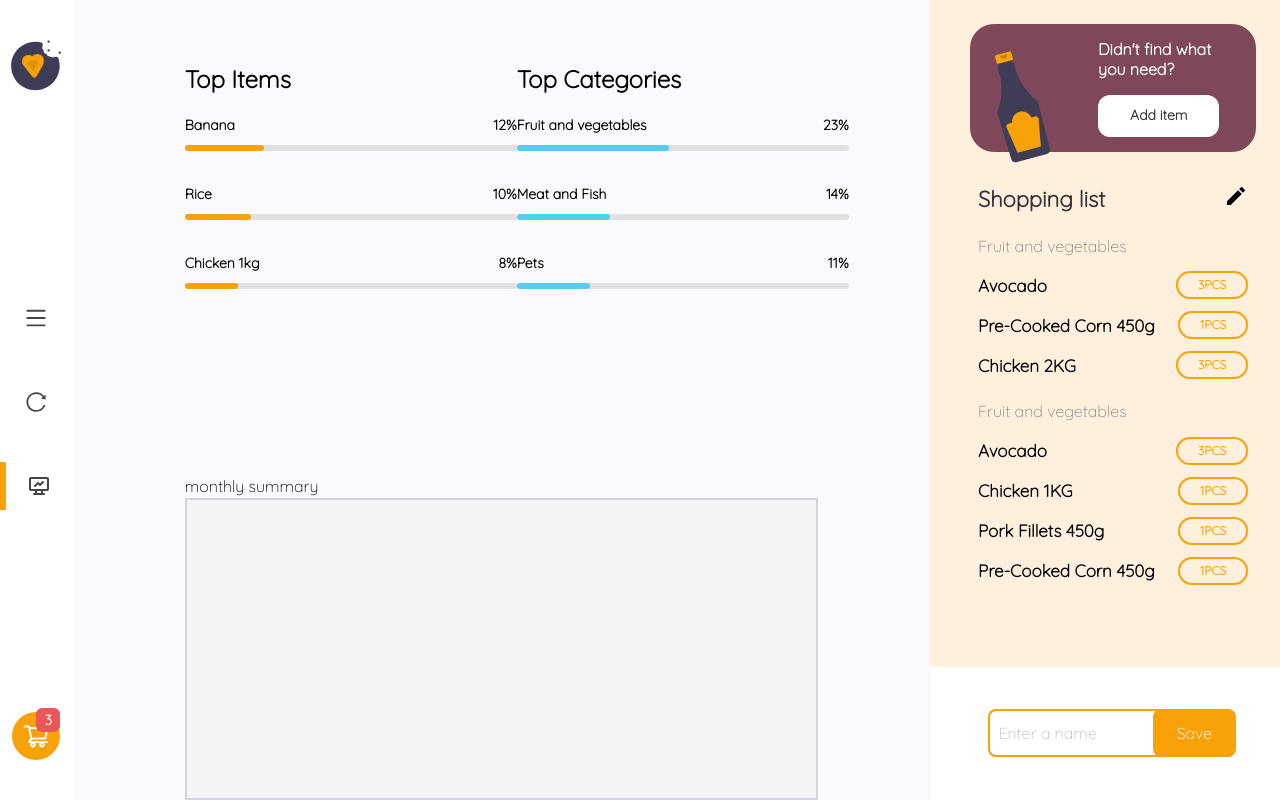
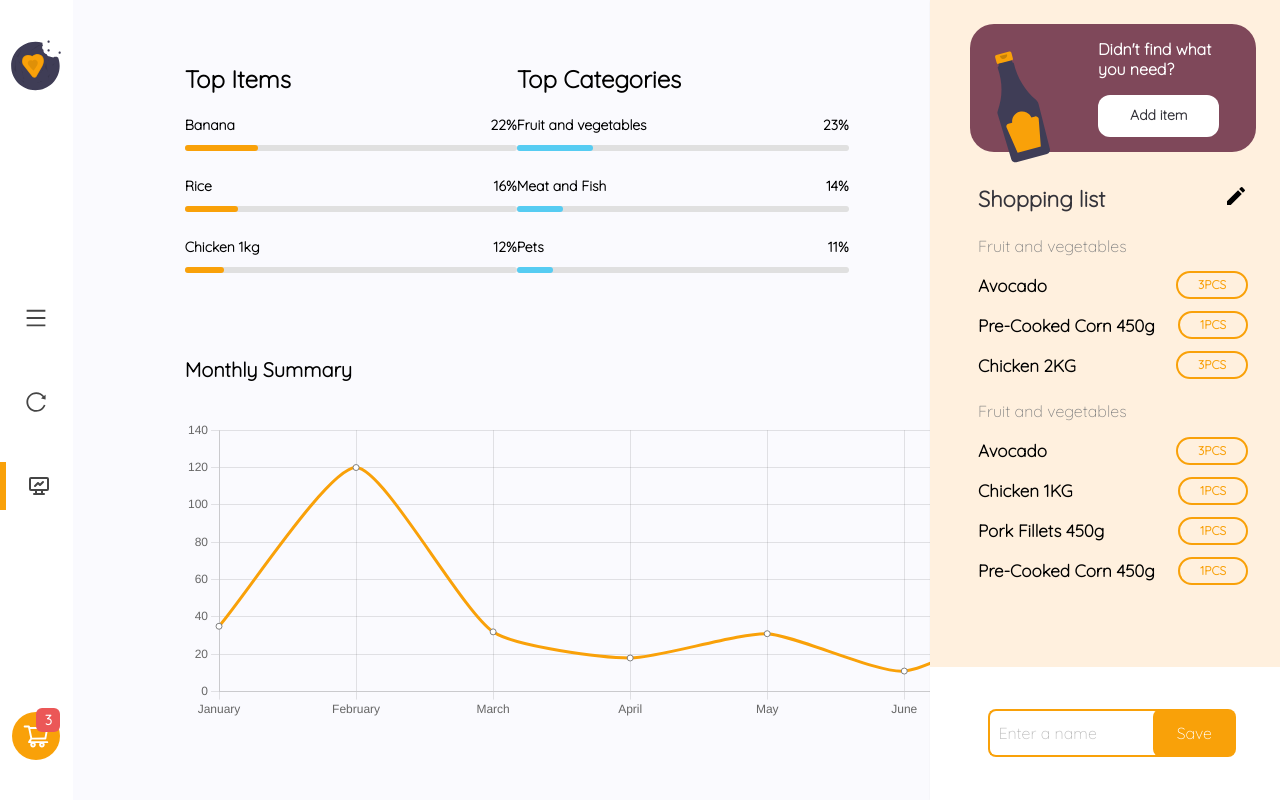
Before and after one commit to Mutesa-Cedric/shoppex, a Next.js app: page /statistics in a window 1280 px wide. Built offline with nearby package versions, Linux system fonts and the light colour scheme; no server answers; sample sign-in values are in the browser's storage.

Commit message:
update : added chart

```diff
--- a/components/SummaryChart.tsx
+++ b/components/SummaryChart.tsx
@@ -1,10 +1,49 @@
-import { Chart } from 'chart.js';
 import React, { useEffect } from 'react'
+import { Line } from "react-chartjs-2";
 
+import 'chart.js/auto';
+import Chart from 'chart.js/auto';
+
+const data = {
+  labels: ["January", "February", "March", "April", "May", "June", "July"],
+  datasets: [
+    {
+      // label: "Sales/ month",
+      fill: false,
+      lineTension: 0.2,
+      backgroundColor: "#FAFAFE",
+      borderColor: "#F9A109",
+      borderCapStyle: "butt",
+      borderDash: [],
+      borderDashOffset: 0.0,
+      borderJoinStyle: "miter",
+      pointBorderColor: "gray",
+      pointBackgroundColor: "#fff",
+      pointBorderWidth: 1,
+      pointHoverRadius: 4,
+      // pointHoverBackgroundColor: "red",
+      // pointHoverBorderColor: "",
+      // pointHoverBorderWidth: 3,
+      pointRadius: 3,
+      pointHitRadius: 0,
+      data: [35, 120, 32, 18, 31, 11, 45, 130],
+    },
+  ],
+};
+
+const options = {
+  plugins: {
+    legend: {
+      display: false
+    },
+  },
+  responsive:false,
+  borderDash:[10,2]
+}
 function SummaryChart() {
   return (
-    <div className='w-full h-[302px]  bg-gray-100 border-2 border-gray-300'>
-
+    <div className=' flex items-center mt-9'>
+      <Line data={data} options={options } width={870} height={300} className="h-[10%]" />
     </div>
   )
 }
--- a/components/TopCategory.tsx
+++ b/components/TopCategory.tsx
@@ -9,7 +9,7 @@ function TopCategory({name,percentage}:TopItem) {
         <span className='text-[14px] leading-[23px] font-semibold '>{percentage}%</span>
       </div>
       <div className="w-full h-[6px] rounded-[4px] bg-[#E0E0E0]">
-        <div className="bg-[#56CCF2] h-full rounded-[4px]" style={{width:`${percentage*2}%`}}></div>
+        <div className="bg-[#56CCF2] h-full rounded-[4px]" style={{width:`${percentage}%`}}></div>
       </div>
     </div>
   )
--- a/components/TopItem.tsx
+++ b/components/TopItem.tsx
@@ -8,7 +8,7 @@ function TopItem({name, percentage}:TopItem) {
         <span className='text-[14px] leading-[23px] font-semibold '>{percentage}%</span>
       </div>
       <div className="w-full h-[6px] rounded-[4px] bg-[#E0E0E0]">
-        <div className="bg-[#F9A109] h-full rounded-[4px]" style={{width:`${percentage*2}%`}}></div>
+        <div className="bg-[#F9A109] h-full rounded-[4px]" style={{width:`${percentage}%`}}></div>
       </div>
     </div>
   )
--- a/constants/topItems.ts
+++ b/constants/topItems.ts
@@ -3,15 +3,15 @@ import { TopItem } from "../typings"
 export const topItems:TopItem[]=[
     {
         name:"Banana",
-        percentage:12
+        percentage:22
     },
     {
         name:"Rice",
-        percentage:10
+        percentage:16
     },
     {
         name:"Chicken 1kg",
-        percentage:8
+        percentage:12
     }
 ]
 
--- a/pages/statistics.tsx
+++ b/pages/statistics.tsx
@@ -10,7 +10,7 @@ function Statistics() {
     const [currentPage, setCurrentPage] = useRecoilState(currentPageState);
     setCurrentPage('statistics');
     return (
-        <div className="bg-[#FAFAFE]  md:overflow-y-hidden px-28 pt-16 w-[72%] h-full flex items-center justify-between">
+        <div className="bg-[#FAFAFE]  md:overflow-y-hidden px-28 pt-16 pb-20 w-[72%] h-full flex items-center justify-between">
             <Head>
                 <title>Shoppex - your statistics</title>
                 <link rel="icon" href="/images/logo.svg" />
@@ -19,7 +19,7 @@ function Statistics() {
                 <div className='flex justify-between items-center'>
                     <div className='flex flex-col '>
                         <h1 className="text-[24px] font-extrabold leading-[30px] pb-4">Top Items</h1>
-                        <div className="flex flex-col space-y-8 mt-1">
+                        <div className="flex flex-col space-y-6 mt-1">
                             {topItems.map(item=>{
                                 return <TopItem {...item}/>
                             })}
@@ -27,7 +27,7 @@ function Statistics() {
                     </div>
                     <div>
                         <h1 className="text-[24px] font-extrabold leading-[30px] pb-4">Top Categories</h1>
-                        <div className="flex flex-col space-y-8 mt-1">
+                        <div className="flex flex-col space-y-6 mt-1">
                             {
                                 topCategories.map(category=>{
                                     return <TopCategory {...category}/>
@@ -36,8 +36,8 @@ function Statistics() {
                         </div>
                     </div>
                 </div>
-                <div className='flex flex-col justify-between'>
-                    <h1>monthly summary</h1>
+                <div className='flex flex-col justify-center'>
+                    <h1 className='text-xl capitalize font-semibold'>monthly summary</h1>
                     <SummaryChart />
                 </div>
             </div>
```
